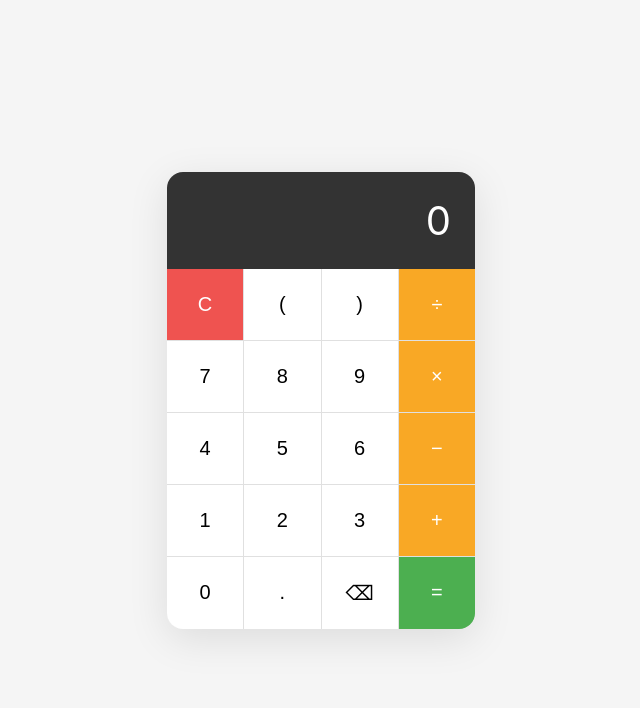
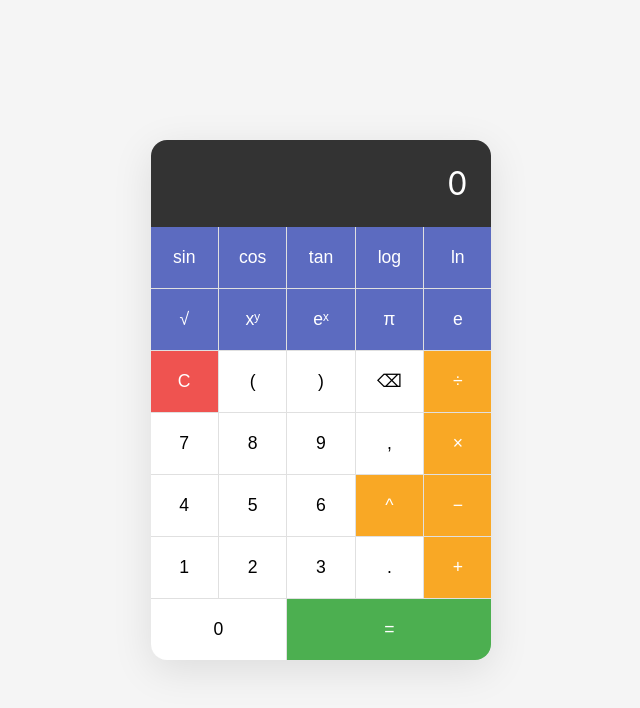
Before and after one commit to andrewkimdev/calculator-demo, a plain HTML site: page index.html in a window 1280 px wide. Shown: the whole page, without its empty margins (319-959 px from the left). Drawn offline with Linux system fonts and the light colour scheme.

Commit message:
Add scientific functions and update README
- Add trigonometric functions (sin, cos, tan)
- Add exponential/log functions (exp, ln, log, sqrt, pow)
- Add constants (π, e)
- Update README with feature documentation

Co-Authored-By: Claude Opus 4.5 <noreply@anthropic.com>

```diff
--- a/index.html
+++ b/index.html
@@ -3,7 +3,7 @@
 <head>
   <meta charset="UTF-8">
   <meta name="viewport" content="width=device-width, initial-scale=1.0">
-  <title>계산기</title>
+  <title>공학용 계산기</title>
   <style>
     * {
       margin: 0;
@@ -32,21 +32,21 @@
       color: #fff;
       padding: 24px;
       text-align: right;
-      font-size: 2.5rem;
+      font-size: 2rem;
       min-height: 80px;
       word-wrap: break-word;
     }
 
     .buttons {
       display: grid;
-      grid-template-columns: repeat(4, 1fr);
+      grid-template-columns: repeat(5, 1fr);
       gap: 1px;
       background: #e0e0e0;
     }
 
     button {
-      padding: 24px;
-      font-size: 1.25rem;
+      padding: 20px;
+      font-size: 1.1rem;
       border: none;
       background: #fff;
       cursor: pointer;
@@ -68,6 +68,15 @@
 
     .operator:hover {
       background: #f57f17;
+    }
+
+    .function {
+      background: #5c6bc0;
+      color: #fff;
+    }
+
+    .function:hover {
+      background: #3f51b5;
     }
 
     .clear {
@@ -93,30 +102,51 @@
   <div class="calculator">
     <div class="display" id="display">0</div>
     <div class="buttons">
+      <!-- 함수 행 -->
+      <button class="function" onclick="appendFunc('sin(')">sin</button>
+      <button class="function" onclick="appendFunc('cos(')">cos</button>
+      <button class="function" onclick="appendFunc('tan(')">tan</button>
+      <button class="function" onclick="appendFunc('log(')">log</button>
+      <button class="function" onclick="appendFunc('ln(')">ln</button>
+
+      <button class="function" onclick="appendFunc('sqrt(')">√</button>
+      <button class="function" onclick="appendFunc('pow(')">xʸ</button>
+      <button class="function" onclick="appendFunc('exp(')">eˣ</button>
+      <button class="function" onclick="appendValue('Math.PI')">π</button>
+      <button class="function" onclick="appendValue('Math.E')">e</button>
+
+      <!-- 기본 행 -->
       <button class="clear" onclick="clearDisplay()">C</button>
       <button onclick="appendValue('(')">(</button>
       <button onclick="appendValue(')')">)</button>
+      <button onclick="deleteLast()">⌫</button>
       <button class="operator" onclick="appendValue('/')">÷</button>
+
       <button onclick="appendValue('7')">7</button>
       <button onclick="appendValue('8')">8</button>
       <button onclick="appendValue('9')">9</button>
+      <button onclick="appendValue(','">,</button>
       <button class="operator" onclick="appendValue('*')">×</button>
+
       <button onclick="appendValue('4')">4</button>
       <button onclick="appendValue('5')">5</button>
       <button onclick="appendValue('6')">6</button>
+      <button class="operator" onclick="appendValue('^')">^</button>
       <button class="operator" onclick="appendValue('-')">−</button>
+
       <button onclick="appendValue('1')">1</button>
       <button onclick="appendValue('2')">2</button>
       <button onclick="appendValue('3')">3</button>
+      <button onclick="appendValue('.')">.</button>
       <button class="operator" onclick="appendValue('+')">+</button>
-      <button onclick="appendValue('0')">0</button>
-      <button onclick="appendValue('.')">.</button>
-      <button onclick="deleteLast()">⌫</button>
-      <button class="equals" onclick="calculate()">=</button>
+
+      <button onclick="appendValue('0')" style="grid-column: span 2;">0</button>
+      <button class="equals" onclick="calculate()" style="grid-column: span 3;">=</button>
     </div>
   </div>
 
   <script>
+    console.log('hello');
     let display = document.getElementById('display');
     let currentValue = '0';
 
@@ -125,10 +155,19 @@
     }
 
     function appendValue(value) {
-      if (currentValue === '0' && value !== '.') {
+      if (currentValue === '0' && value !== '.' && value !== 'Math.PI' && value !== 'Math.E') {
         currentValue = value;
       } else {
         currentValue += value;
+      }
+      updateDisplay();
+    }
+
+    function appendFunc(func) {
+      if (currentValue === '0') {
+        currentValue = func;
+      } else {
+        currentValue += func;
       }
       updateDisplay();
     }
@@ -145,7 +184,18 @@
 
     function calculate() {
       try {
-        let result = eval(currentValue);
+        let expr = currentValue
+          .replace(/sin\(/g, 'Math.sin(')
+          .replace(/cos\(/g, 'Math.cos(')
+          .replace(/tan\(/g, 'Math.tan(')
+          .replace(/log\(/g, 'Math.log10(')
+          .replace(/ln\(/g, 'Math.log(')
+          .replace(/sqrt\(/g, 'Math.sqrt(')
+          .replace(/exp\(/g, 'Math.exp(')
+          .replace(/pow\(/g, 'Math.pow(')
+          .replace(/\^/g, '**');
+
+        let result = eval(expr);
         currentValue = String(result);
         updateDisplay();
       } catch (e) {
```
Also changed, not shown: 1 other file.
